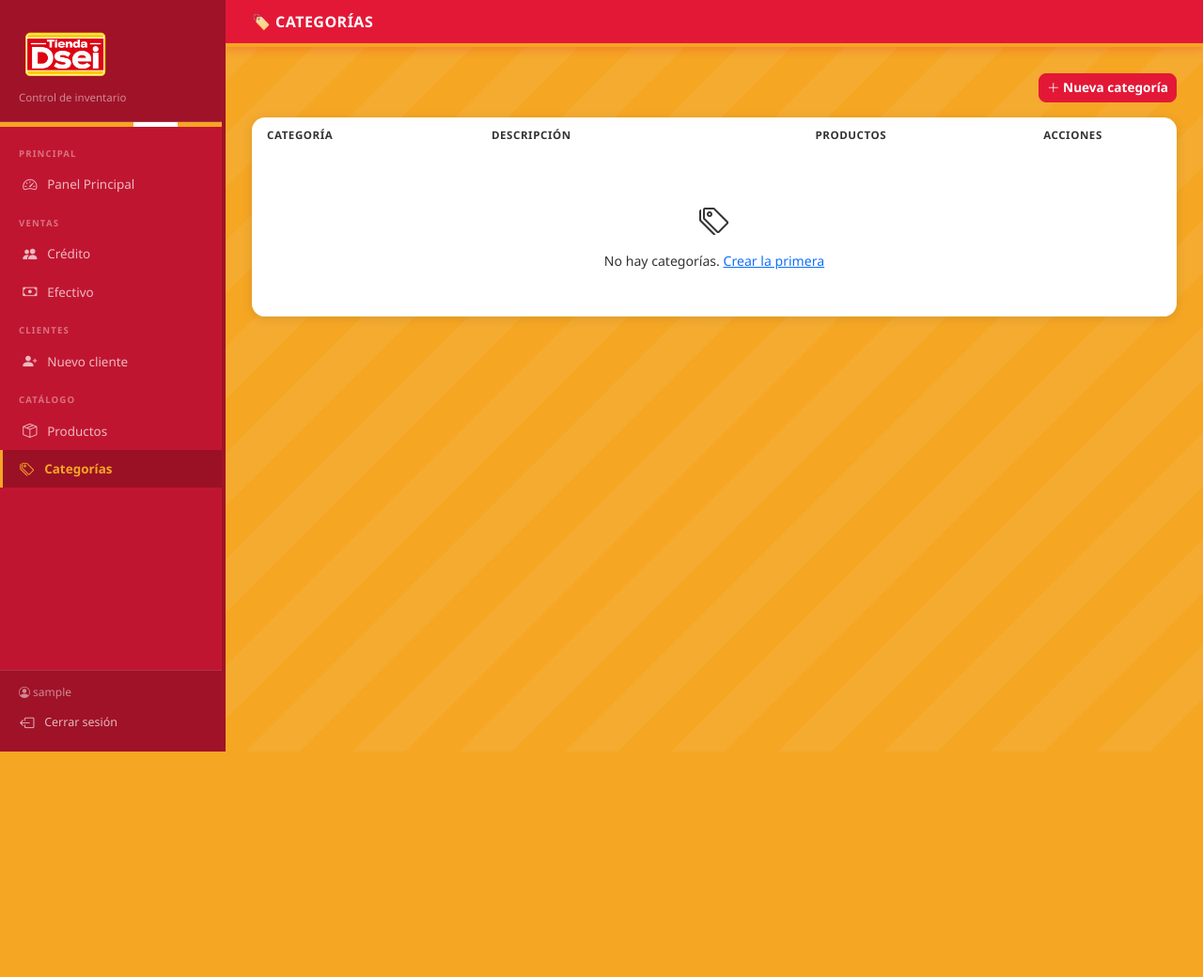
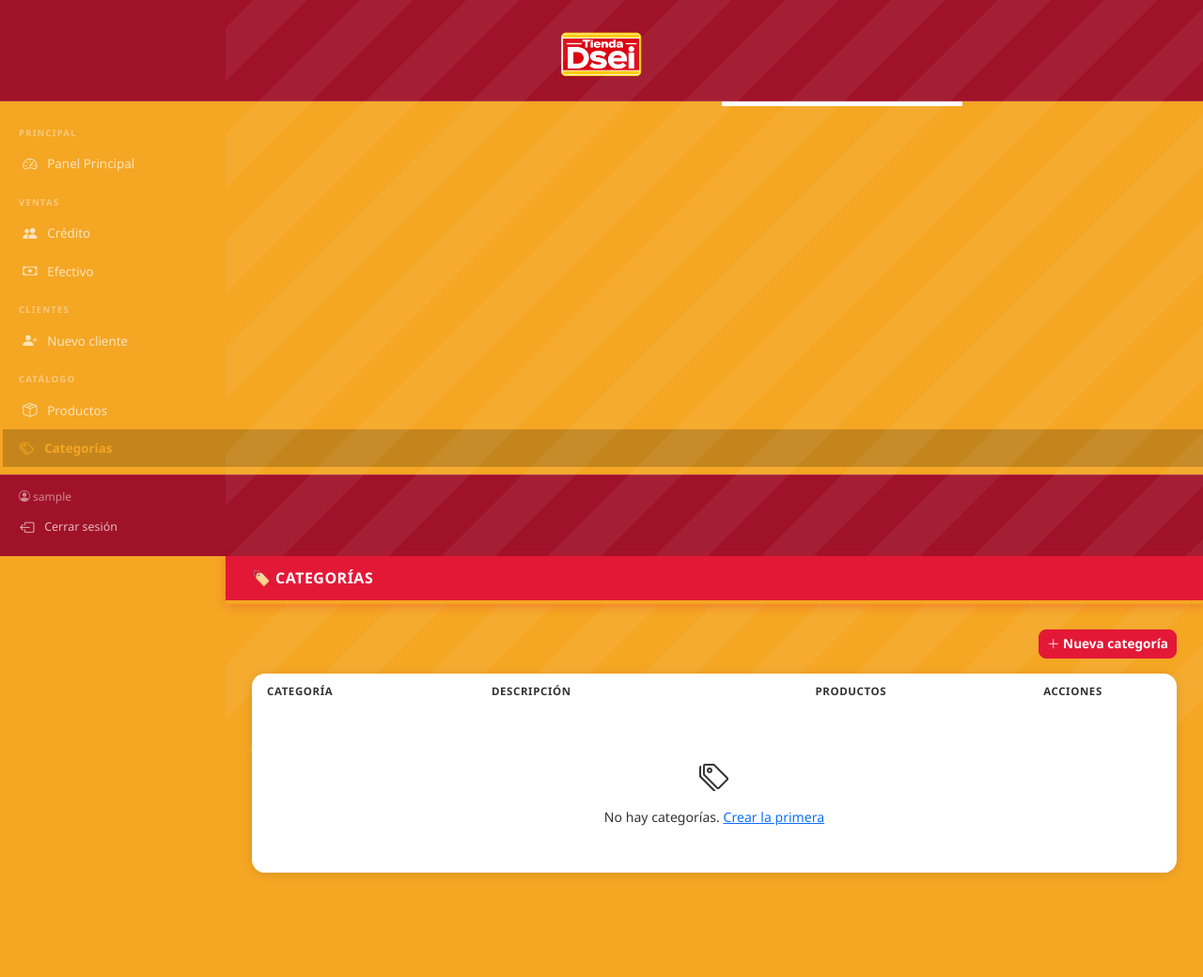
Before and after one commit to xlDeadman/tiendita, a Django app: page /categorias/ in a window 1280 px wide. Shown: the top 1040 px of the page at 94% size. Before the commit the page ends 800 px from the top, so only its background shows below. Run offline with Django 5.2, Linux system fonts and the light colour scheme; the visitor is signed in with stand-in values (Sample User, id 1); data that the repository does not hold is empty.

Commit message:
centrar logo sidebar

```diff
--- a/inventario/templates/inventario/base.html
+++ b/inventario/templates/inventario/base.html
@@ -301,11 +301,9 @@
 <body>
 
 {% if user.is_authenticated %}
-<nav id="sidebar">
-  <div class="sidebar-brand">
+<div class="sidebar-brand" style="text-align:center;">
     <img src="{% static 'inventario/img/logo23.png' %}" style="width:100px; height:auto; object-fit:contain;">
-    <small style="color:rgba(255,255,255,.5); font-size:.72rem; display:block; margin-top:.3rem;">Control de inventario</small>
-  </div>
+</div>
   <div class="sidebar-oxxo-bar">
     <div></div>
     <div></div>
```
